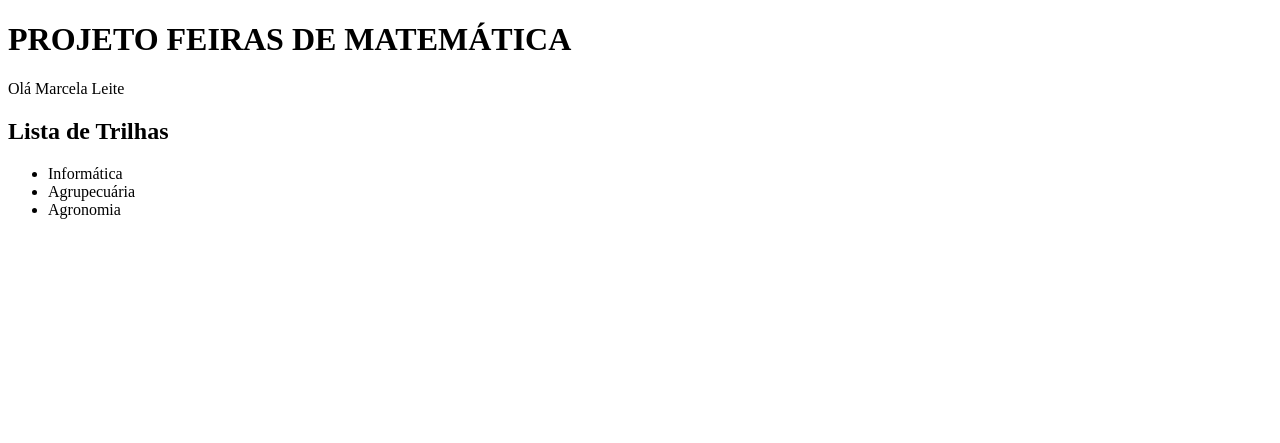
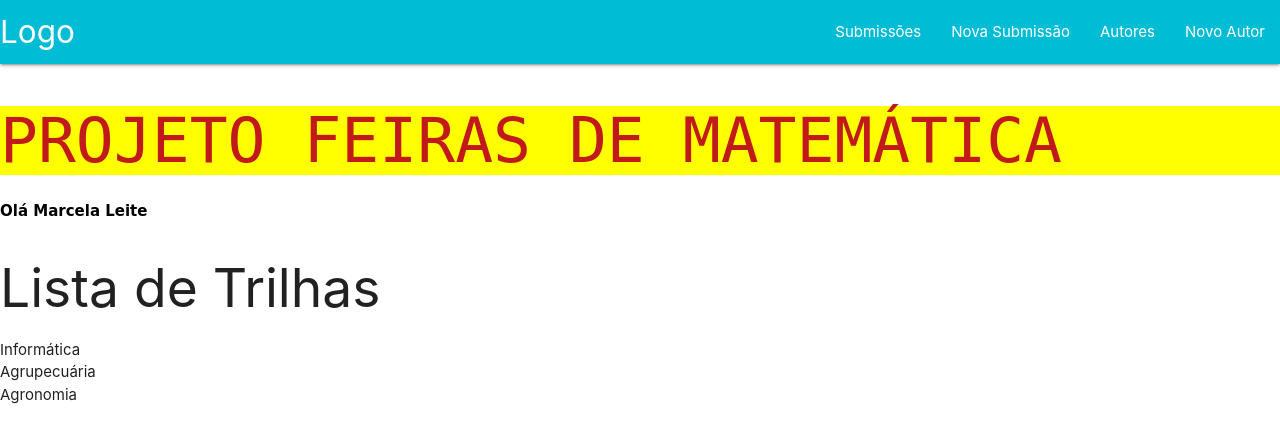
Before and after one commit to marcelaleite/aula-django, a Django app: page / in a window 1280 px wide. Shown: the top 443 px of the page. Run offline with Django 3.2, Linux system fonts and the light colour scheme.

Commit message:
atualização última aula

```diff
--- a/feiras/settings.py
+++ b/feiras/settings.py
@@ -126,5 +126,8 @@ USE_TZ = True
 # https://docs.djangoproject.com/en/2.2/howto/static-files/
 
 STATIC_URL = '/static/'
+STATICFILES_DIRS = [
+    os.path.join(BASE_DIR,'static'),
+]
 MEDIA_URL = '/uploads/'
 MEDIA_ROOT= os.path.join(BASE_DIR, 'uploads')
--- /dev/null
+++ b/home/static/css/home.css
@@ -0,0 +1,3 @@
+h1{
+  color: blue;
+}
--- a/home/templates/base.html
+++ b/home/templates/base.html
@@ -3,8 +3,23 @@
   <head>
     <meta charset="utf-8">
     <title>{{ titulo }}</title>
+    {% load static %}
+    <link href="https://fonts.googleapis.com/icon?family=Material+Icons" rel="stylesheet">
+        <!-- Compiled and minified CSS -->
+        <link rel="stylesheet" href="https://cdnjs.cloudflare.com/ajax/libs/materialize/1.0.0/css/materialize.min.css">
+
+        <script src="https://ajax.googleapis.com/ajax/libs/jquery/3.4.1/jquery.min.js"></script>
+
+        <!-- Compiled and minified JavaScript -->
+        <script src="https://cdnjs.cloudflare.com/ajax/libs/materialize/1.0.0/js/materialize.min.js"></script>
+
+        <script type="text/javascript" src="{% static 'js/script.js' %}"></script>
+
+    <link rel="stylesheet" href="{% static 'css/estilo.css' %}">
+
   </head>
   <body>
+    {% include 'navbar.html' %}
       {% block conteudo %}
       vai o conteúdo das páginas
       {% endblock conteudo %}
--- a/home/templates/home.html
+++ b/home/templates/home.html
@@ -1,5 +1,6 @@
+
 {% extends 'base.html' %}
-
+{% load static %}
 {% block conteudo %}
 <h1>{{ 'Projeto feiras de matemática'|upper }} </h1>
 <p>Olá {{ nome }}</p>
--- /dev/null
+++ b/home/templates/navbar.html
@@ -0,0 +1,19 @@
+<nav>
+  <div class="nav-wrapper">
+      <a href="#!" class="brand-logo">Logo</a>
+      <a href="#" data-target="mobile-demo" class="sidenav-trigger"><i class="material-icons">menu</i></a>
+      <ul class="right hide-on-med-and-down">
+        <li><a href="/submissoes/">Submissões</a></li>
+        <li><a href="/submissoes/new/">Nova Submissão</a></li>
+        <li><a href="/autor/">Autores</a></li>
+        <li><a href="/autor/new/">Novo Autor</a></li>
+      </ul>
+  </div>
+</nav>
+
+  <ul class="sidenav" id="mobile-demo">
+    <li><a href="/submissoes/">Submissões</a></li>
+    <li><a href="/submissoes/new/">Nova Submissão</a></li>
+    <li><a href="/autor/">Autores</a></li>
+    <li><a href="/autor/new/">Novo Autor</a></li>
+  </ul>
--- /dev/null
+++ b/static/css/estilo.css
@@ -0,0 +1,27 @@
+h1{
+  color: rgb(194, 26, 26);
+  background-color: yellow;
+  font-family: monospace;
+}
+
+p{
+  font-family: cursive;
+  font-weight: bold;
+  color: black;
+}
+
+.destaque{
+  color: #ff0000;
+}
+
+.high{
+  background-color: #ffff00;
+}
+
+#nomeArquivo{
+  font-style: italic;
+}
+
+nav{
+  background-color: #00BCD4;
+}
--- /dev/null
+++ b/static/css/home.css
@@ -0,0 +1,3 @@
+h1{
+  color: blue;
+}
--- /dev/null
+++ b/static/js/script.js
@@ -0,0 +1,3 @@
+$(document).ready(function(){
+  $('.sidenav').sidenav();
+});
--- a/submissoes/forms.py
+++ b/submissoes/forms.py
@@ -28,6 +28,7 @@ class AutorFormManual(forms.Form):
         return nome
 
 class SubmissaoForm(forms.ModelForm):
+    autores = forms.ModelMultipleChoiceField(queryset=Autor.objects.all().order_by('sobrenome'))
     class Meta:
         model = Submissao
         fields = [
--- a/submissoes/models.py
+++ b/submissoes/models.py
@@ -10,6 +10,9 @@ class Autor(models.Model):
     formacao = models.CharField(max_length=100,null=True,blank=True)
     def get_absolute_url(self):
         return reverse('autor-detail',kwargs={'pid':self.id})
+    def __str__(self):
+        nome = '[' + self.sobrenome + '] ' + self.nome
+        return nome
 
 class Submissao(models.Model):
     titulo = models.CharField(max_length=150)
@@ -23,6 +26,3 @@ class Submissao(models.Model):
     def get_absolute_url(self):
         # return '{self.id}/'
         return reverse('submissoes-detail',kwargs={'pid':self.id})
-
-    def __unicode__(self):
-        return self.autores
--- a/submissoes/templates/submissoes/detail_view.html
+++ b/submissoes/templates/submissoes/detail_view.html
@@ -3,8 +3,9 @@
 {% block conteudo %}
 <h1>{{ 'Submissão'|upper }} </h1>
 <p>{{MEDIA_URL}}</p>
-<p>{{ object.arquivo }}</p>
+<spam class='destaque high'>Algum texto</spam>
+<p id='nomeArquivo'>Arquivo: {{ object.arquivo }}</p>
 <h2><a href='{{MEDIA_URL}}{{ object.arquivo }}' target='_blank'>{{ object.titulo }}</a></h2>
 <p>{{ object.resumo }}</p>
-<p>{{ object.submetido_por }}</p>
+<p class='destaque'>{{ object.submetido_por }}</p>
 {% endblock conteudo %}
```
Also changed, not shown: submissoes/views.py (+8 -5 lines).
